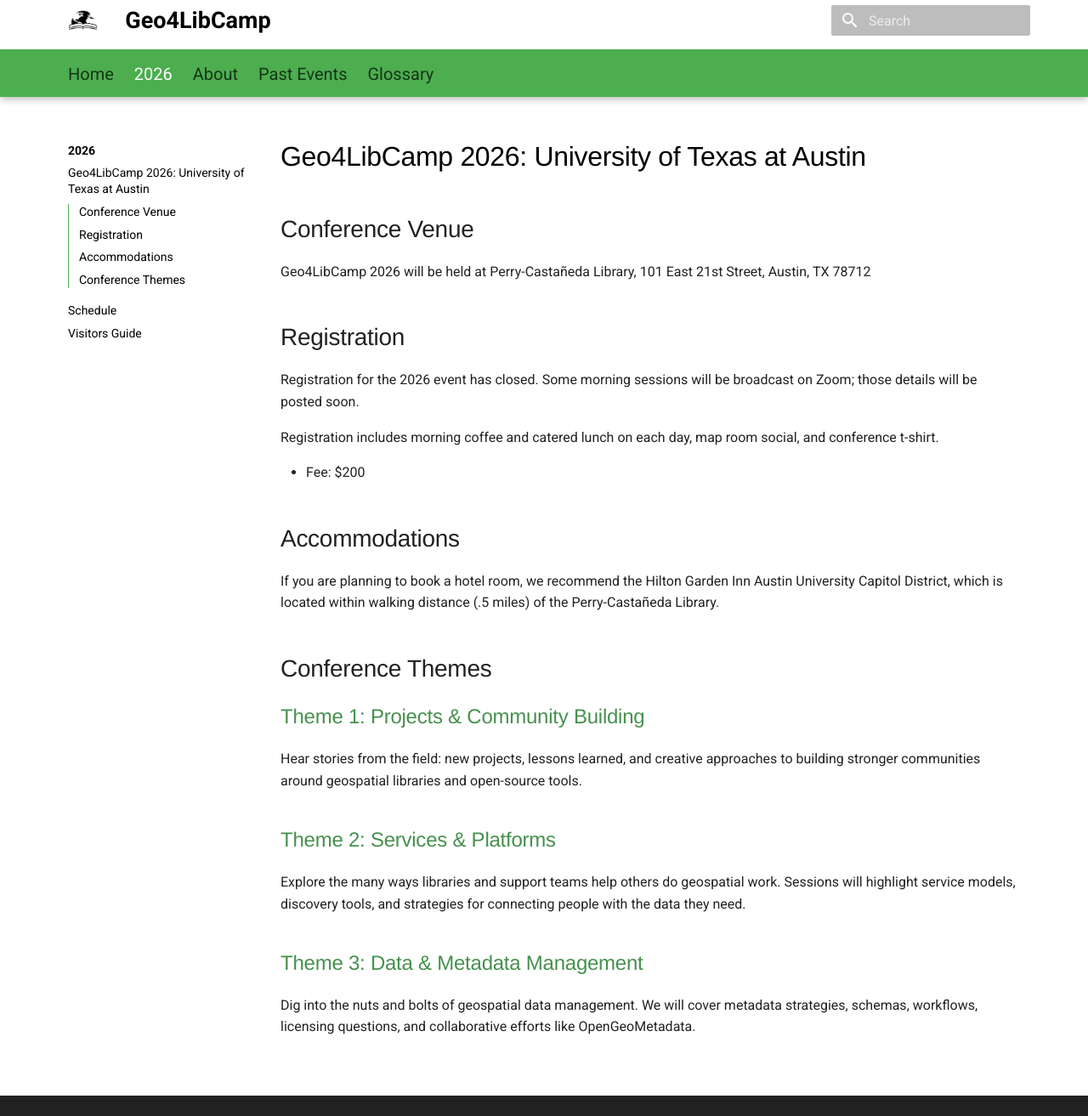
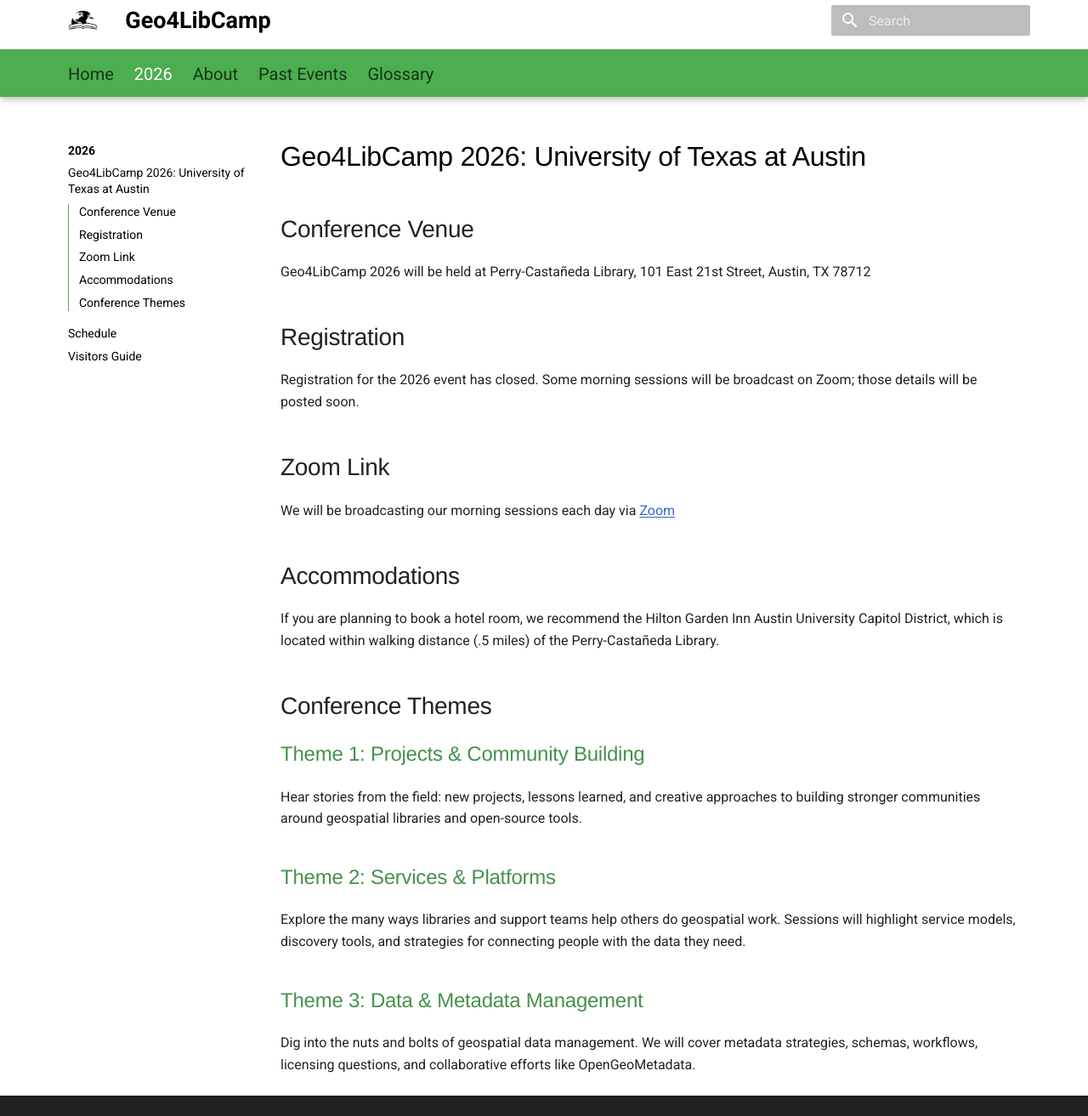
Before and after one commit to geo4lib/geo4libcamp-website, an MkDocs documentation site: the page built from docs/2026/index.md, in a window 1280 px wide and 1313 px high. Shown: the whole window at 85% size. Built offline with MkDocs 1.6.1 and Material for MkDocs 9.7.7, drawn with Linux system fonts in a browser that asks for light colours.

Commit message:
Added Zoom link

```diff
--- a/docs/2026/index.md
+++ b/docs/2026/index.md
@@ -10,9 +10,9 @@
 
 Registration for the 2026 event has closed. Some morning sessions will be broadcast on Zoom; those details will be posted soon.
 
-Registration includes morning coffee and catered lunch on each day, map room social, and conference t-shirt.
+## Zoom Link
 
-- Fee: $200
+We will be broadcasting our morning sessions each day via [Zoom](https://utexas.zoom.us/s/89587871099)
 
 ## Accommodations
 
```
